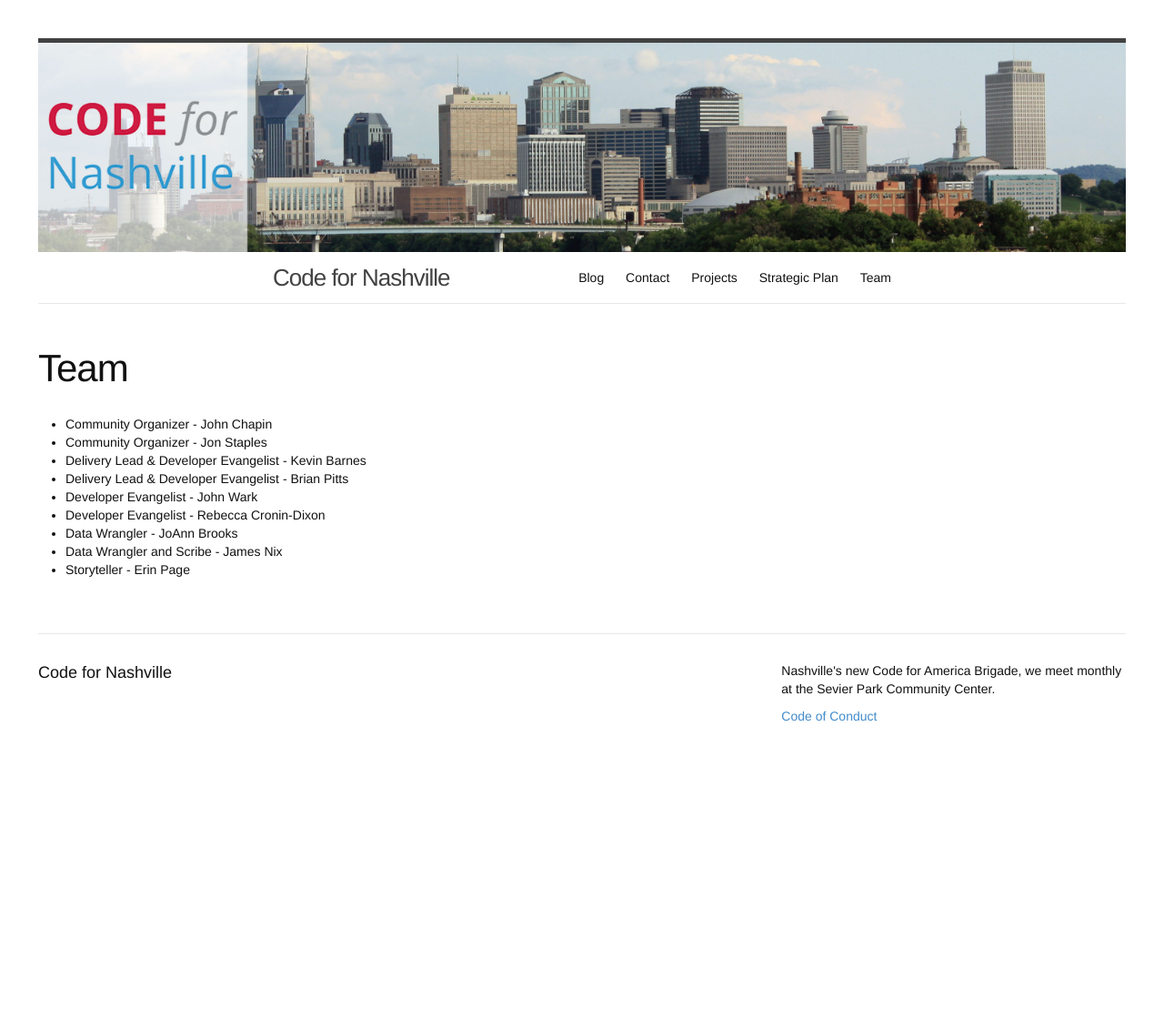
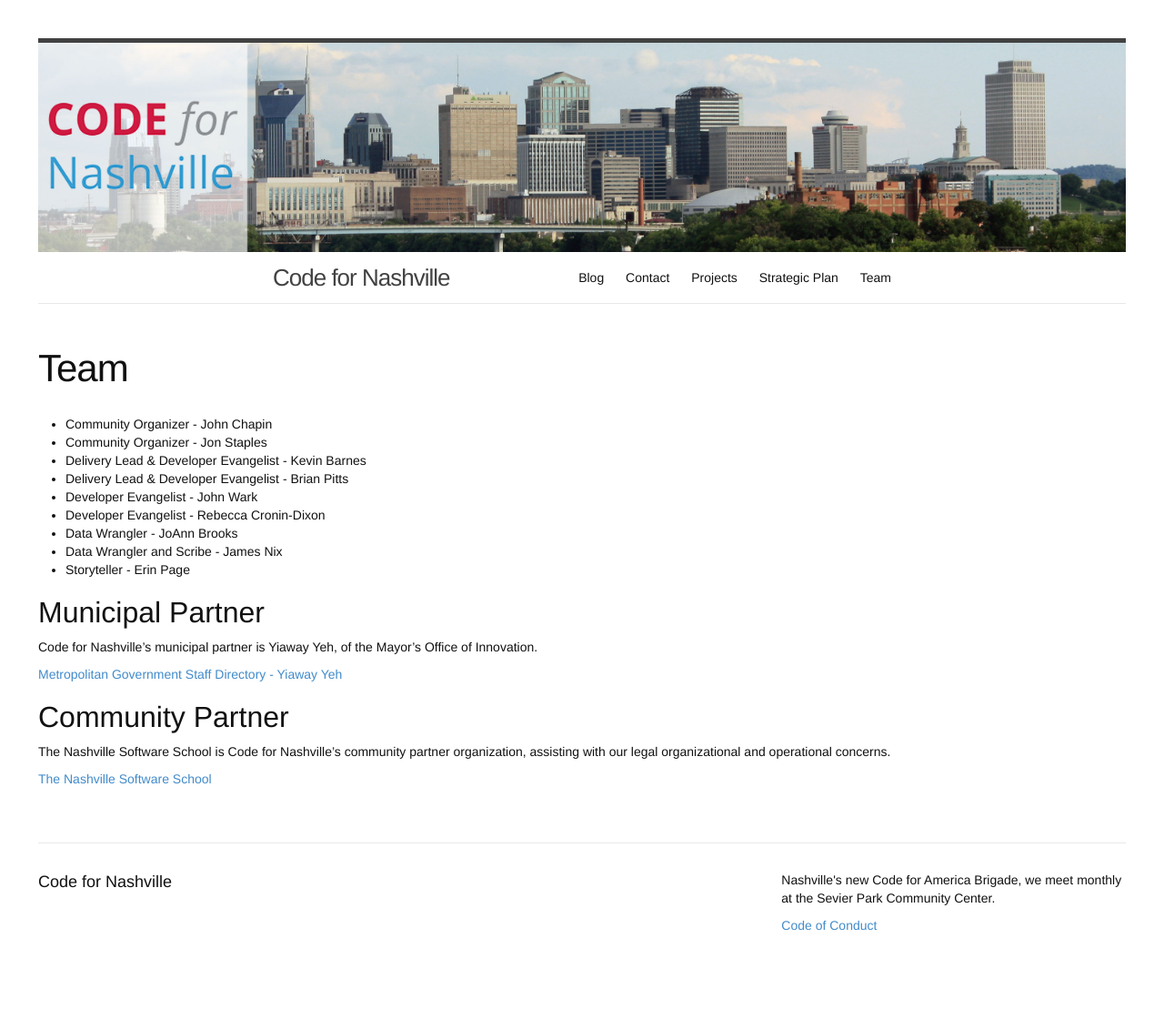
Before and after one commit to code-for-nashville/code-for-nashville.github.io, a Jekyll site: the page built from team.md, in a window 1280 px wide. Shown: the whole page at 91% size. Built offline with Jekyll 4.4.1, drawn with Linux system fonts in a browser that asks for light colours; nearby versions of some CDN libraries; before the commit the page ends 900 px from its top, so only the background shows below that.

Commit message:
"Second, please post Yiaway Yeh's role as Municipal Partner, and the Nashville Software School's role as Community Partner, on your Core Leadership page.  You will want to link to their profiles/websites on that page, too." - Brielle Plump.

```diff
--- a/team.md
+++ b/team.md
@@ -13,3 +13,19 @@
 * Data Wrangler - JoAnn Brooks
 * Data Wrangler and Scribe - James Nix
 * Storyteller - Erin Page
+
+Municipal Partner
+-----------------
+
+Code for Nashville's municipal partner is Yiaway Yeh, of the Mayor's Office of
+Innovation.
+
+[Metropolitan Government Staff Directory - Yiaway Yeh](http://www.nashville.gov/Government/Staff-Directory/Staff-Member-Details/ID/377/Yeh-Yiaway)
+
+Community Partner
+-----------------
+
+The Nashville Software School is Code for Nashville's community partner
+organization, assisting with our legal organizational and operational concerns.
+
+[The Nashville Software School](http://nashvillesoftwareschool.com)
```
